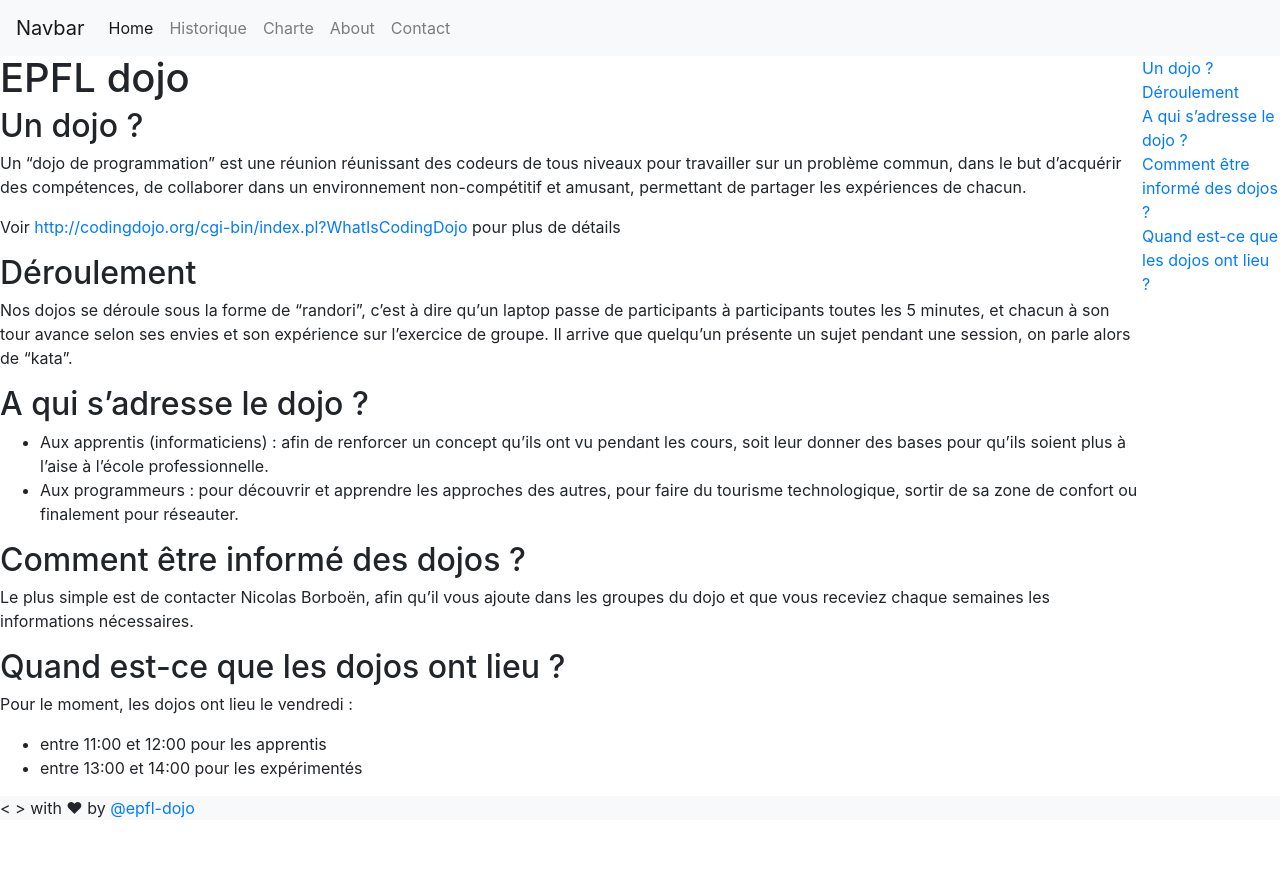
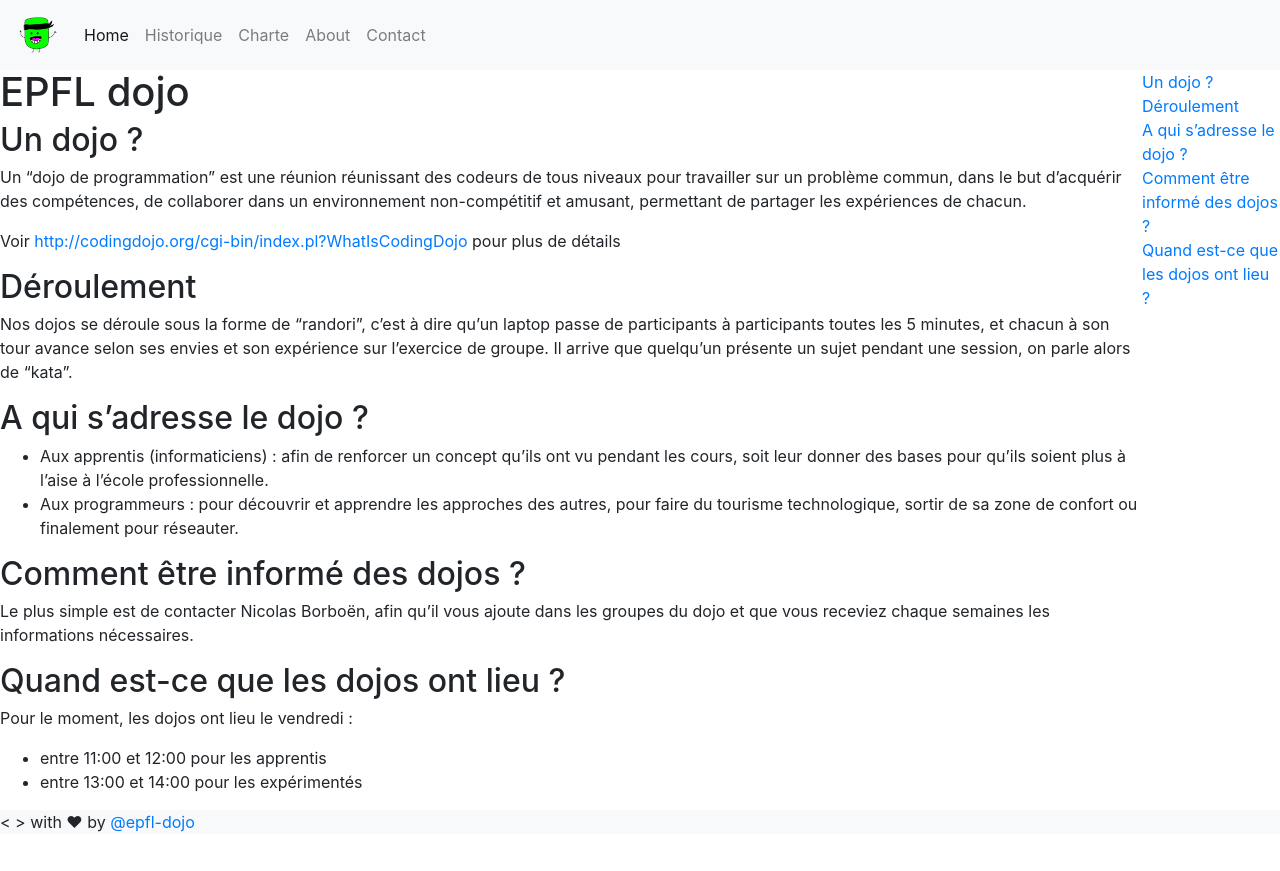
Before and after one commit to epfl-dojo/epfl-dojo.github.io, a Jekyll site: the page built from _pages/index.md, in a window 1280 px wide. Shown: the top 871 px of the page. Built offline with Jekyll 4.4.1, drawn with Linux system fonts in a browser that asks for light colours; nearby versions of some CDN libraries.

Commit message:
Add: crappy image

```diff
--- a/_layouts/default.html
+++ b/_layouts/default.html
@@ -16,7 +16,7 @@
 </head>
 <body>
   <nav class="navbar navbar-expand-lg navbar-light bg-light">
-    <a class="navbar-brand" href="#">Navbar</a>
+    <a class="navbar-brand" href="#"><img src={{ "/images/dojoman.svg" | absolute_url }} /></a>
     <button class="navbar-toggler" type="button" data-toggle="collapse" data-target="#navbarSupportedContent" aria-controls="navbarSupportedContent" aria-expanded="false" aria-label="Toggle navigation">
       <span class="navbar-toggler-icon"></span>
     </button>
```
Also changed, not shown: images/dojoman.png (added), images/dojoman.svg (added).
